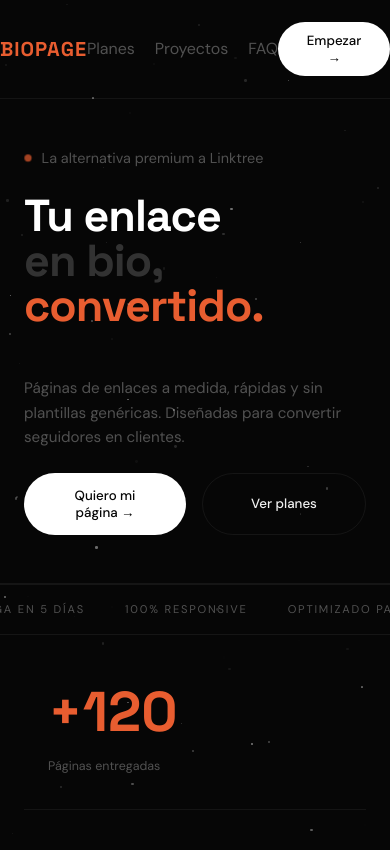
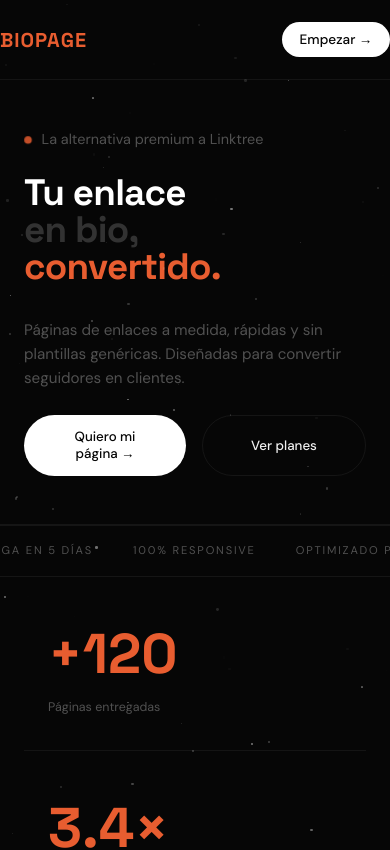
Before and after one commit to EnriqueBarroso/biopage, a React (Vite) app: page / in a window 390 px wide. Shown: the top 850 px of the page. Built offline with nearby package versions, Linux system fonts and the light colour scheme.

Commit message:
fix: hide navbar links on mobile, switch primary CTAs to Telegram, tighten mobile typography

```diff
--- a/src/components/CTAFinal.module.css
+++ b/src/components/CTAFinal.module.css
@@ -61,3 +61,9 @@
     padding: 4rem 0;
   }
 }
+
+@media (max-width: 768px) {
+  .title {
+    font-size: clamp(2rem, 9vw, 3rem);
+  }
+}
--- a/src/components/Hero.module.css
+++ b/src/components/Hero.module.css
@@ -136,7 +136,8 @@
   }
 
   .title {
-    font-size: clamp(2.8rem, 10vw, 4rem);
+    font-size: clamp(2.3rem, 9vw, 3.5rem);
+    margin-bottom: 2rem;
   }
 
   .bottom {
--- a/src/components/Hero.tsx
+++ b/src/components/Hero.tsx
@@ -1,12 +1,9 @@
-import { WA_BASE } from '../config'
+import { TELEGRAM_LINK } from '../config'
 import styles from './Hero.module.css'
 
 function Hero() {
   const handleQuieroClick = () => {
-    const url = `${WA_BASE}?text=${encodeURIComponent(
-      'Hola, quiero crear mi página de enlaces premium.'
-    )}`
-    window.open(url, '_blank')
+    window.open(TELEGRAM_LINK, '_blank')
   }
 
   const handleVerPlanesClick = () => {
--- a/src/components/Navbar.module.css
+++ b/src/components/Navbar.module.css
@@ -67,3 +67,15 @@
     gap: 1.25rem;
   }
 }
+
+@media (max-width: 768px) {
+  .links {
+    display: none;
+  }
+
+  .cta {
+    padding: 0.55rem 1.1rem;
+    font-size: 0.85rem;
+    margin-left: 1rem;
+  }
+}
--- a/src/components/Navbar.tsx
+++ b/src/components/Navbar.tsx
@@ -1,15 +1,12 @@
 import { useEffect, useState } from 'react'
-import { WA_BASE } from '../config'
+import { TELEGRAM_LINK } from '../config'
 import styles from './Navbar.module.css'
 
 function Navbar() {
   const [isScrolled, setIsScrolled] = useState(false)
 
   const handleEmpezarClick = () => {
-    const url = `${WA_BASE}?text=${encodeURIComponent(
-      'Hola, me interesa crear mi página de enlaces con Biopage.'
-    )}`
-    window.open(url, '_blank')
+    window.open(TELEGRAM_LINK, '_blank')
   }
 
   useEffect(() => {
--- a/src/config.ts
+++ b/src/config.ts
@@ -1,2 +1,3 @@
 export const WHATSAPP = '34666953174'
 export const WA_BASE = `https://wa.me/${WHATSAPP}`
+export const TELEGRAM_LINK = 'https://t.me/biopagecuba_bot'
```
